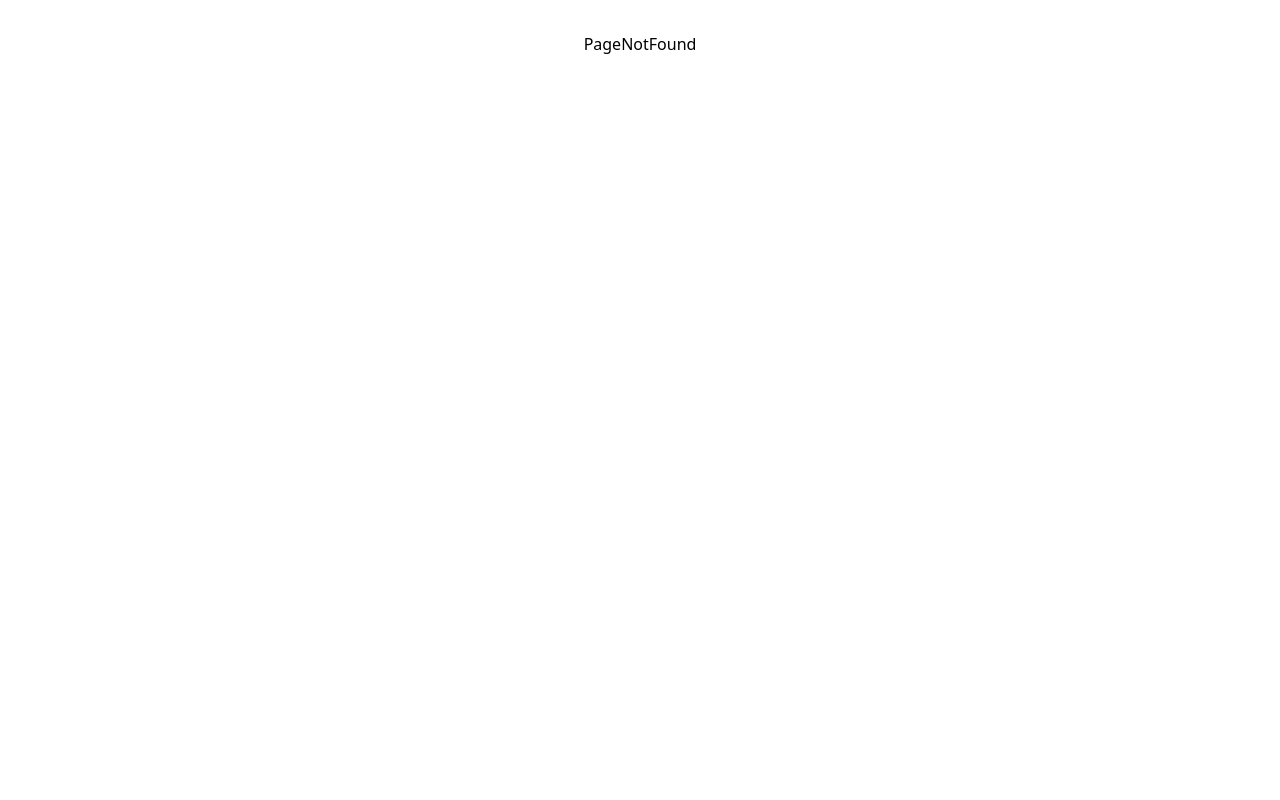
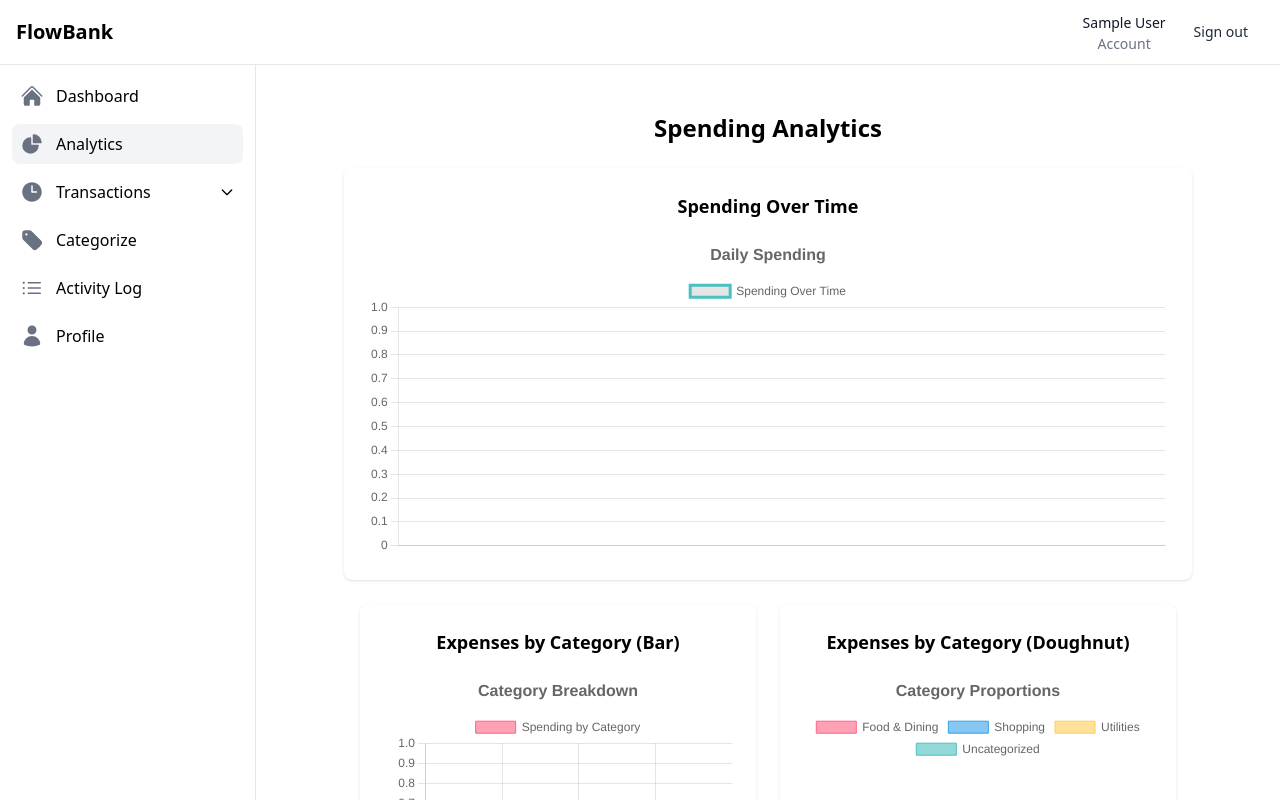
Before and after one commit to YuridhZZ/Wahidun, a React (Vite) app: page /analytics in a window 1280 px wide. Shown: the top 800 px of the page. Built offline with nearby package versions, Linux system fonts and the light colour scheme; no server answers; sample sign-in values are in the browser's storage.

Commit message:
Analytics Page Update and Others

```diff
--- a/package.json
+++ b/package.json
@@ -12,8 +12,12 @@
   "dependencies": {
     "@heroicons/react": "^2.2.0",
     "@tailwindcss/vite": "^4.1.11",
+    "chart.js": "^4.5.0",
+    "chartjs-adapter-date-fns": "^3.0.0",
+    "date-fns": "^4.1.0",
     "dexie": "^4.0.11",
     "react": "^19.1.0",
+    "react-chartjs-2": "^5.3.0",
     "react-countup": "^6.5.3",
     "react-dom": "^19.1.0",
     "react-router-dom": "^7.6.3",
--- a/src/App.jsx
+++ b/src/App.jsx
@@ -15,6 +15,7 @@ import Layout from './components/Layout';
 import ActivityLogPage from './pages/ActivityLog';
 import CategorizePage from './pages/CategorizePage';
 import TransferWizardPage from './pages/TransferWizardPage';
+import AnalyticsPage from './pages/AnalyticsPage';
 
 function App() {
 
@@ -26,6 +27,7 @@ function App() {
           <Route path="/register" element={<GuestRoute><RegisterPage /></GuestRoute>} />
           <Route path="/" element={<ProtectedRoute><LayoutWrapper /></ProtectedRoute>}>
             <Route path="/dashboard" element={<DashboardPage />} />
+            <Route path="/analytics" element={<AnalyticsPage />} />
             <Route path="/transfer-wizard" element={<TransferWizardPage />} />
             <Route path="/transactions/new" element={<TransactionForm />} />
             <Route path="/transactions/lists" element={<Transactions />} />
--- a/src/components/Sidebar.jsx
+++ b/src/components/Sidebar.jsx
@@ -1,38 +1,75 @@
-import { useLocation } from 'react-router-dom';
+import { useLocation, Link } from 'react-router-dom';
 import {
-  HomeIcon,
-  ClockIcon,
-  UserIcon,
-  ArrowRightIcon,
-  ArrowLeftIcon,
-  ListBulletIcon,
-  TagIcon,
-  PaperAirplaneIcon // New Icon
+  HomeIcon, ClockIcon, UserIcon, ArrowRightIcon, ArrowLeftIcon,
+  ListBulletIcon, TagIcon, PaperAirplaneIcon, ShieldCheckIcon, ChartPieIcon
 } from '@heroicons/react/24/solid';
-import MenuItem from './MenuItems';
-import { useEffect, useState } from 'react';
+import { useState, useEffect } from 'react';
+import { useAuth } from '../contexts/AuthContext';
+
+const MenuItem = ({ item, isOpen, setOpenMenuItem }) => {
+    const hasSubItems = item.subItems && item.subItems.length > 0;
+    const location = useLocation();
+
+    const handleClick = (e) => {
+        if (hasSubItems) {
+            e.preventDefault();
+            setOpenMenuItem();
+        }
+    };
+
+    return (
+        <li className="menu-item">
+            <Link
+                to={item.path || '#'}
+                className={`menu-link flex items-center p-2 text-base font-medium rounded-lg hover:bg-gray-100 ${location.pathname === item.path ? 'bg-gray-100' : ''}`}
+                onClick={handleClick}
+            >
+                <item.icon className="w-6 h-6 text-gray-500" />
+                <span className="ml-3">{item.name}</span>
+                {hasSubItems && (
+                    <span className={`ml-auto transition-transform duration-200 ${isOpen ? 'rotate-180' : ''}`}>
+                        <svg className="w-4 h-4" fill="none" stroke="currentColor" viewBox="0 0 24 24"><path strokeLinecap="round" strokeLinejoin="round" strokeWidth="2" d="M19 9l-7 7-7-7"></path></svg>
+                    </span>
+                )}
+            </Link>
+            {hasSubItems && (
+                <ul className={`pl-4 overflow-hidden transition-all duration-300 ease-in-out ${isOpen ? 'max-h-96' : 'max-h-0'}`}>
+                    {item.subItems.map((subItem) => (
+                        <li key={subItem.id}>
+                            <Link
+                                to={subItem.path || '#'}
+                                className={`flex items-center p-2 text-base font-medium rounded-lg hover:bg-gray-200 ${location.pathname === subItem.path ? 'bg-gray-200' : ''}`}
+                            >
+                                {subItem.name}
+                            </Link>
+                        </li>
+                    ))}
+                </ul>
+            )}
+        </li>
+    );
+};
 
 const menuData = [
   { id: 'dashboard', path: '/dashboard', name: 'Dashboard', icon: HomeIcon },
-  // New top-level link for the wizard
-  { id: 'transfer', path: '/transfer-wizard', name: 'New Transfer', icon: PaperAirplaneIcon },
+  { id: 'analytics', path: '/analytics', name: 'Analytics', icon: ChartPieIcon },
   {
     id: 'transac', name: 'Transactions', icon: ClockIcon,
-    subItems: [
-      { id: 'transacNew', path: '/transactions/new', name: 'New Transaction' },
+    subItems: [{ id: 'transfer', path: '/transfer-wizard', name: 'New Transfer', icon: PaperAirplaneIcon },
       { id: 'transacList', path: '/transactions/lists', name: 'Transaction History' },
     ],
   },
   { id: 'categorize', path: '/categorize', name: 'Categorize', icon: TagIcon },
   { id: 'activity', path: '/activity-log', name: 'Activity Log', icon: ListBulletIcon },
-  { id: 'profile', path: '/profile', name: 'Profile', icon: UserIcon }
+  { id: 'profile', path: '/profile', name: 'Profile', icon: UserIcon },
+  { id: 'admin', path: '/admin', name: 'Admin Dashboard', icon: ShieldCheckIcon, adminOnly: true },
 ];
 
 export default function Sidebar({ isOpen, toggleSidebar }) {
   const location = useLocation();
+  const { isAdmin } = useAuth();
   const [openSubMenuName, setOpenSubMenuName] = useState(null);
 
-  // Logic to automatically open the 'Transactions' accordion if on a sub-route
   useEffect(() => {
     const currentPath = location.pathname;
     const parentMenu = menuData.find(item => item.subItems?.some(sub => sub.path === currentPath));
@@ -49,15 +86,19 @@ export default function Sidebar({ isOpen, toggleSidebar }) {
     >
       <div className="overflow-y-auto py-5 px-3 h-full bg-white">
         <ul className="space-y-2">
-          {menuData.map((link) => (
+          {menuData.map((link) => {
+            if (link.adminOnly && !isAdmin) {
+              return null;
+            }
+            return (
               <MenuItem
                 key={link.id}
                 item={link}
                 isOpen={openSubMenuName === link.id}
                 setOpenMenuItem={() => setOpenSubMenuName(link.id === openSubMenuName ? null : link.id)}
-              closeCurrentSubMenu={() => setOpenSubMenuName(null)}
               />
-          ))}
+            );
+          })}
         </ul>
       </div>
     </aside>
--- a/src/hooks/useCategories.jsx
+++ b/src/hooks/useCategories.jsx
@@ -1,14 +1,30 @@
-import { useCallback } from 'react';
+import { useEffect, useCallback } from 'react';
 import { useLocalStorage } from './useLocalStorage';
 import { useAuth } from '../contexts/AuthContext';
+import { useTransactions } from '../contexts/TransactionContext'; // Import transactions context
 
 export const useCategories = () => {
   const { user } = useAuth();
+  const { transactions } = useTransactions(); // Get the master list of transactions
   const [categories, setCategories] = useLocalStorage(`categories_${user?.id}`, [
     { id: 'cat-1', name: 'Food & Dining', transactions: [] },
     { id: 'cat-2', name: 'Shopping', transactions: [] },
     { id: 'cat-3', name: 'Utilities', transactions: [] },
+    { id: 'cat-4', name: 'Uncategorized', transactions: [] },
   ]);
+
+  // This effect will re-sync the categories whenever the master transaction list changes
+  useEffect(() => {
+    setCategories(prevCategories => {
+      const transactionMap = new Map(transactions.map(t => [t.id, t]));
+      return prevCategories.map(category => ({
+        ...category,
+        transactions: category.transactions
+          .map(t => transactionMap.get(t.id)) // Get the latest transaction data
+          .filter(Boolean), // Filter out any transactions that no longer exist
+      }));
+    });
+  }, [transactions, setCategories]);
 
   const addCategory = (name) => {
     if (!name?.trim()) return;
@@ -34,7 +50,6 @@ export const useCategories = () => {
     });
   }, [setCategories]);
 
-  // 👇 1. Add this new function to remove a transaction from a category
   const uncategorizeTransaction = useCallback((transactionId) => {
     setCategories(prev => {
       return prev.map(category => ({
@@ -44,6 +59,5 @@ export const useCategories = () => {
     });
   }, [setCategories]);
 
-  // 2. Export the new function
   return { categories, addCategory, assignTransactionToCategory, uncategorizeTransaction };
 };
--- /dev/null
+++ b/src/pages/AnalyticsPage.jsx
@@ -0,0 +1,125 @@
+import React, { useMemo } from 'react';
+import { useCategories } from '../hooks/useCategories';
+import { Bar, Line, Doughnut } from 'react-chartjs-2';
+import {
+  Chart as ChartJS,
+  CategoryScale,
+  LinearScale,
+  BarElement,
+  LineElement,
+  PointElement,
+  ArcElement,
+  Title,
+  Tooltip,
+  Legend,
+  TimeScale,
+} from 'chart.js';
+import 'chartjs-adapter-date-fns';
+
+ChartJS.register(
+  CategoryScale,
+  LinearScale,
+  BarElement,
+  LineElement,
+  PointElement,
+  ArcElement,
+  Title,
+  Tooltip,
+  Legend,
+  TimeScale
+);
+
+function AnalyticsPage() {
+  const { categories } = useCategories();
+
+  const chartData = useMemo(() => {
+    const labels = categories.map(c => c.name);
+    const data = categories.map(c => c.transactions.reduce((sum, tx) => sum + parseFloat(tx.nominal), 0));
+
+    const backgroundColors = [
+      'rgba(255, 99, 132, 0.6)', 'rgba(54, 162, 235, 0.6)',
+      'rgba(255, 206, 86, 0.6)', 'rgba(75, 192, 192, 0.6)',
+      'rgba(153, 102, 255, 0.6)', 'rgba(255, 159, 64, 0.6)',
+    ];
+
+    const borderColors = [
+      'rgba(255, 99, 132, 1)', 'rgba(54, 162, 235, 1)',
+      'rgba(255, 206, 86, 1)', 'rgba(75, 192, 192, 1)',
+      'rgba(153, 102, 255, 1)', 'rgba(255, 159, 64, 1)',
+    ];
+
+    const allTransactions = categories.flatMap(c => c.transactions);
+    const timeData = allTransactions.reduce((acc, tx) => {
+        const date = new Date(tx.createdAt).toISOString().split('T')[0];
+        acc[date] = (acc[date] || 0) + parseFloat(tx.nominal);
+        return acc;
+    }, {});
+
+    const sortedTimeData = Object.entries(timeData).sort((a, b) => new Date(a[0]) - new Date(b[0]));
+
+    return {
+      barAndPie: {
+        labels,
+        datasets: [{
+          label: 'Spending by Category',
+          data,
+          backgroundColor: backgroundColors,
+          borderColor: borderColors,
+          borderWidth: 1,
+        }],
+      },
+      line: {
+        labels: sortedTimeData.map(d => d[0]),
+        datasets: [{
+          label: 'Spending Over Time',
+          data: sortedTimeData.map(d => d[1]),
+          fill: false,
+          borderColor: 'rgb(75, 192, 192)',
+          tension: 0.1,
+        }],
+      }
+    };
+  }, [categories]);
+
+  const options = {
+    responsive: true,
+    maintainAspectRatio: false,
+    plugins: {
+      legend: { position: 'top' },
+      title: { display: true, font: { size: 16 } },
+    },
+  };
+
+  return (
+    <main>
+      <div className="mx-auto max-w-7xl py-6 sm:px-6 lg:px-8">
+        <h2 className="text-2xl font-bold px-4 mb-6">Spending Analytics</h2>
+
+        <div className="bg-white rounded-lg shadow p-6 mb-6">
+            <h3 className="text-lg font-bold mb-4">Spending Over Time</h3>
+            <div className="h-80">
+                <Line data={chartData.line} options={{...options, plugins: {...options.plugins, title: {...options.plugins.title, text: 'Daily Spending'}}}} />
+            </div>
+        </div>
+
+        <div className="grid grid-cols-1 lg:grid-cols-2 gap-6 px-4">
+          <div className="bg-white rounded-lg shadow p-6">
+            <h3 className="text-lg font-bold mb-4">Expenses by Category (Bar)</h3>
+            <div className="h-80">
+                <Bar data={chartData.barAndPie} options={{...options, plugins: {...options.plugins, title: {...options.plugins.title, text: 'Category Breakdown'}}}} />
+            </div>
+          </div>
+
+          <div className="bg-white rounded-lg shadow p-6">
+            <h3 className="text-lg font-bold mb-4">Expenses by Category (Doughnut)</h3>
+            <div className="h-80">
+                <Doughnut data={chartData.barAndPie} options={{...options, plugins: {...options.plugins, title: {...options.plugins.title, text: 'Category Proportions'}}}} />
+            </div>
+          </div>
+        </div>
+      </div>
+    </main>
+  );
+}
+
+export default AnalyticsPage;
```
Also changed, not shown: 1 other file (tests, documents, lock files or other folders). Lines whose indentation alone changed are shown as unchanged.
